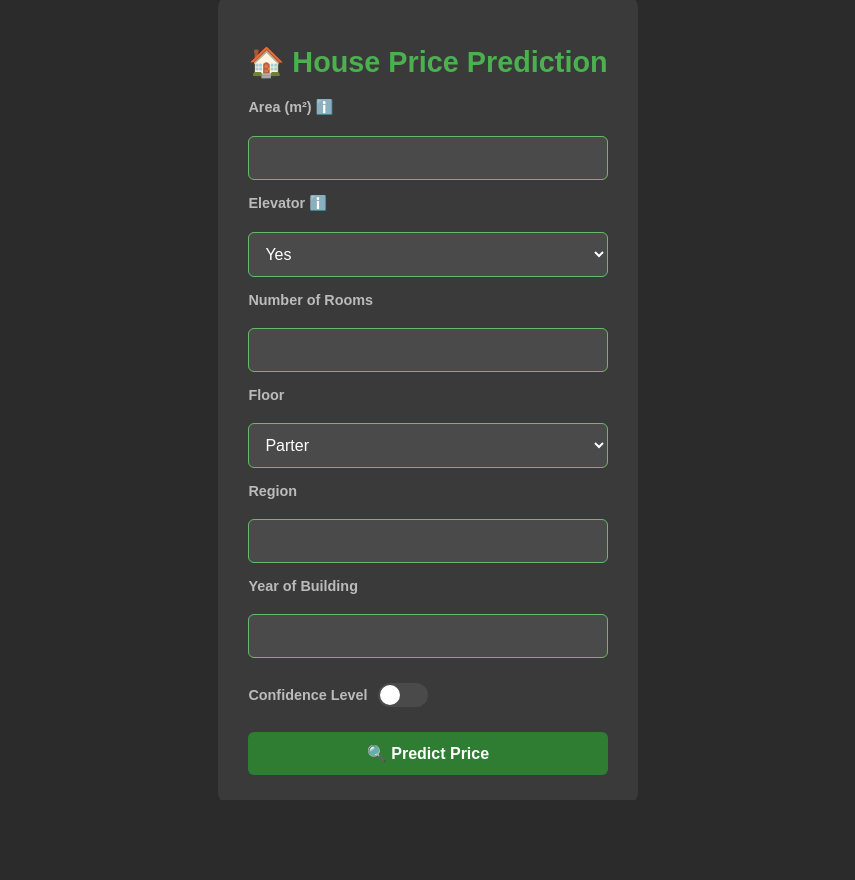
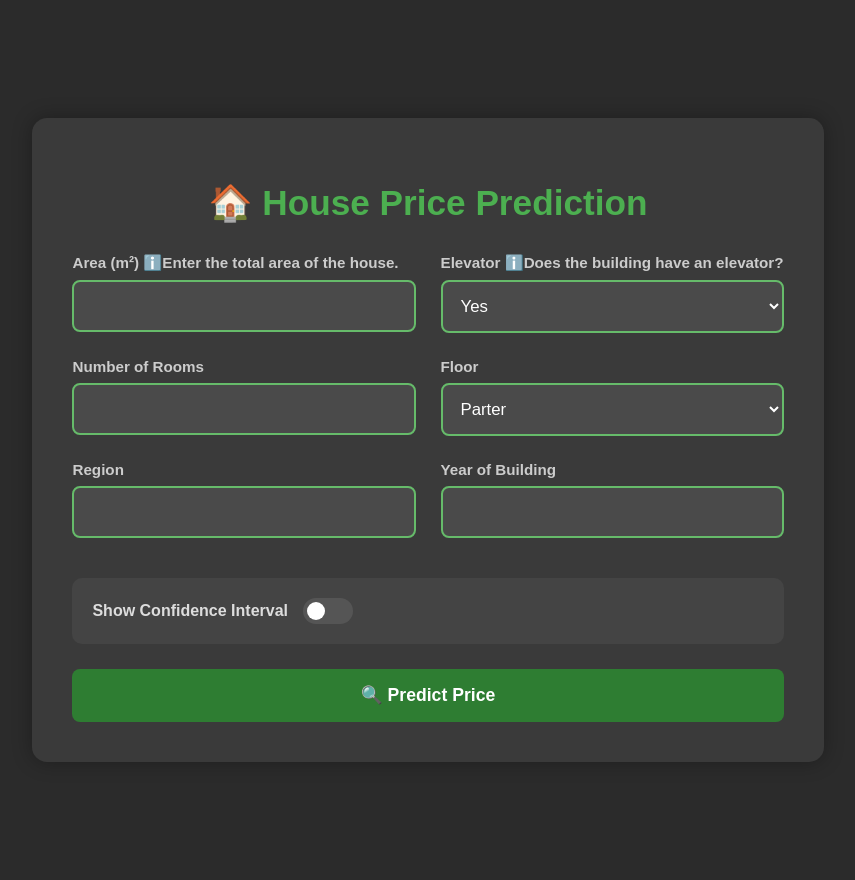
Before and after one commit to davydantoniuk/lublin-house-price-predict, a FastAPI app: page / in a window 1280 px wide. Shown: the whole page, without its empty margins (212-1067 px from the left). Before the commit the page ends 800 px from the top, so only its background shows below. Run offline with FastAPI, Linux system fonts and the light colour scheme; parts of the project's set-up code (start-up, migrations or seed data) failed here and were passed over.

Commit message:
Modify interface

```diff
--- a/app/templates/index.html
+++ b/app/templates/index.html
@@ -8,178 +8,192 @@
         /* General Styling */
         html, body {
             font-family: 'Poppins', sans-serif;
-            background-color: #2b2b2b; /* Light Dark Background */
+            background-color: #2b2b2b;
             color: #e0e0e0;
             margin: 0;
-            padding: 0;
-            height: 100%;
-            overflow-y: auto; /* Allow scrolling */
+            padding: 20px;
+            min-height: 100vh;
             display: flex;
             justify-content: center;
             align-items: center;
         }
 
         .container {
-            background-color: #3a3a3a; /* Slightly lighter dark */
-            padding: 30px;
-            border-radius: 12px;
-            box-shadow: 0 0 15px rgba(0, 0, 0, 0.2);
+            background-color: #3a3a3a;
+            padding: 40px;
+            border-radius: 15px;
+            box-shadow: 0 0 20px rgba(0, 0, 0, 0.3);
             width: 100%;
-            max-width: 420px;
+            max-width: 800px;
+        }
+
+        h1 {
+            color: #4caf50;
+            font-size: 2.2em;
+            margin-bottom: 30px;
             text-align: center;
         }
 
-        h1 {
-            color: #4caf50; /* Green Highlight */
-            font-size: 1.8em;
-            margin-bottom: 20px;
+        form {
+            display: grid;
+            grid-template-columns: 1fr 1fr;
+            gap: 25px;
+        }
+
+        .form-group {
+            display: flex;
+            flex-direction: column;
+            gap: 8px;
+        }
+
+        label {
+            font-weight: 600;
+            font-size: 0.95em;
+            color: #ccc;
+        }
+
+        input, select {
+            padding: 14px;
+            background-color: #4a4a4a;
+            color: #fff;
+            border: 2px solid #66bb6a;
+            border-radius: 8px;
+            font-size: 1.05em;
+            transition: all 0.3s ease;
+        }
+
+        input:focus, select:focus {
+            border-color: #81c784;
+            box-shadow: 0 0 8px rgba(102, 187, 106, 0.3);
+        }
+
+        button {
+            grid-column: 1 / -1;
+            padding: 16px;
+            background-color: #2e7d32;
+            color: #fff;
+            border: none;
+            border-radius: 8px;
+            font-size: 1.1em;
+            font-weight: bold;
+            cursor: pointer;
+            transition: background-color 0.3s;
+        }
+
+        button:hover {
+            background-color: #388e3c;
+        }
+
+        .result {
+            grid-column: 1 / -1;
+            margin-top: 25px;
+            font-size: 1.3em;
+            background-color: #4a4a4a;
+            padding: 20px;
+            border-radius: 10px;
+        }
+
+        /* Tooltip styles remain same */
+
+        .confidence-controls {
+            grid-column: 1 / -1;
+            margin-top: 15px;
+            background-color: #444;
+            padding: 20px;
+            border-radius: 10px;
+        }
+
+        .toggle-label {
+            display: flex;
+            align-items: center;
+            gap: 15px;
+            font-size: 1em;
+            color: #ddd;
+        }
+
+        .toggle-slider {
+            width: 60px;
+            height: 30px;
+        }
+
+        .toggle-slider:before {
+            width: 26px;
+            height: 26px;
+        }
+
+        #confidence-input-container {
+            margin-top: 15px;
+        }
+
+        @media (max-width: 768px) {
+            .container {
+                padding: 25px;
+                margin: 20px;
             }
 
             form {
-            display: flex;
-            flex-direction: column;
-            gap: 15px;
+                grid-template-columns: 1fr;
             }
 
-        label {
-            font-weight: bold;
-            font-size: 0.9em;
-            text-align: left;
-            margin-bottom: 5px;
-            color: #bbb;
+            h1 {
+                font-size: 1.8em;
             }
 
             input, select {
-            padding: 12px;
-            background-color: #4a4a4a; /* Darker input field */
-            color: #fff;
-            border: 1px solid #66bb6a; /* Green border */
-            border-radius: 6px;
                 font-size: 1em;
-            outline: none;
-            transition: 0.3s;
-        }
-
-        input:focus, select:focus {
-            border-color: #81c784; /* Lighter green */
-        }
-
-        button {
-            padding: 12px;
-            background-color: #2e7d32; /* Dark Green */
-            color: #fff;
-            border: none;
-            border-radius: 6px;
-            font-size: 1em;
-            font-weight: bold;
-            cursor: pointer;
-            transition: 0.3s;
-        }
-
-        button:hover {
-            background-color: #388e3c; /* Brighter Green */
-        }
-
-        .result {
-            margin-top: 20px;
-            font-size: 1.2em;
-            background-color: #4a4a4a;
-            padding: 15px;
-            border-radius: 8px;
-        }
-
-        .tooltip {
-            position: relative;
-            display: inline-block;
-            cursor: pointer;
-            color: #66bb6a; /* Green Tooltip */
-        }
-
-        .tooltip-text {
-            visibility: hidden;
-            width: 180px;
-            background-color: #444;
-            color: #fff;
-            text-align: center;
-            padding: 8px;
-            border-radius: 6px;
-            position: absolute;
-            z-index: 1;
-            bottom: 150%;
-            left: 50%;
-            transform: translateX(-50%);
-            opacity: 0;
-            transition: opacity 0.3s;
-        }
-
-        .tooltip:hover .tooltip-text {
-            visibility: visible;
-            opacity: 1;
-        }
-        /* Ensure scrolling when zooming */
-        @media (max-width: 600px), (max-height: 700px) {
-            html, body {
-                height: auto;
-                display: block;
-                padding: 20px;
-            }
-            .container {
-                margin: auto;
             }
         }
 
-        /* Add toggle switch styles */
-        .toggle-label {
-            display: flex;
-            align-items: center;
-            gap: 10px;
-            cursor: pointer;
-            color: #bbb;
-            font-size: 0.9em;
-            margin: 10px 0;
+        /* Toggle Switch Styling */
+        .switch {
+            position: relative;
+            display: inline-block;
+            width: 50px;
+            height: 26px;
         }
 
-        .toggle-input {
+        .switch input {
             opacity: 0;
             width: 0;
             height: 0;
-            position: absolute;
         }
 
-        .toggle-slider {
-            position: relative;
-            display: inline-block;
-            width: 50px;
-            height: 24px;
-            background-color: #4a4a4a;
-            border-radius: 12px;
-            transition: 0.3s;
+        .slider {
+            position: absolute;
+            top: 0;
+            left: 0;
+            right: 0;
+            bottom: 0;
+            background-color: #555;
+            transition: 0.4s;
+            border-radius: 26px;
         }
 
-        .toggle-slider:before {
-            content: '';
+        .slider:before {
             position: absolute;
-            width: 20px;
-            height: 20px;
-            left: 2px;
-            bottom: 2px;
-            background-color: #fff;
+            content: "";
+            height: 18px;
+            width: 18px;
+            left: 4px;
+            bottom: 4px;
+            background-color: white;
+            transition: 0.4s;
             border-radius: 50%;
-            transition: 0.3s;
         }
 
-        .toggle-input:checked + .toggle-slider {
-            background-color: #2e7d32;
+        input:checked + .slider {
+            background-color: #4caf50;
         }
 
-        .toggle-input:checked + .toggle-slider:before {
-            transform: translateX(26px);
+        input:checked + .slider:before {
+            transform: translateX(24px);
         }
-
-        .confidence-info {
-            margin-top: 10px;
-            color: #bbb;
-            font-size: 0.9em;
+        #alpha {
+            width: calc(100% - 24px); /* Make width consistent with other inputs */
+            padding: 10px; /* Reduced padding */
+            font-size: 1em; /* Match other inputs */
+            border-radius: 6px;
+            box-sizing: border-box; /* Ensure padding and border are included in width */
         }
     </style>
 </head>
@@ -187,18 +201,27 @@
     <div class="container">
         <h1>🏠 House Price Prediction</h1>
         <form action="/predict/" method="post">
+            <!-- Left Column -->
+            <div class="form-group">
                 <label for="area">Area (m²) <span class="tooltip">ℹ️<span class="tooltip-text">Enter the total area of the house.</span></span></label>
                 <input type="number" id="area" name="area" step="0.01" value="{{ area or '' }}" required>
+            </div>
 
+            <div class="form-group">
                 <label for="elevator">Elevator <span class="tooltip">ℹ️<span class="tooltip-text">Does the building have an elevator?</span></span></label>
                 <select id="elevator" name="elevator" required>
                     <option value="1" {% if elevator == 1 %}selected{% endif %}>Yes</option>
                     <option value="0" {% if elevator == 0 %}selected{% endif %}>No</option>
                 </select>
+            </div>
 
+            <div class="form-group">
                 <label for="rooms">Number of Rooms</label>
                 <input type="number" id="rooms" name="rooms" value="{{ rooms or '' }}" required>
+            </div>
 
+            <!-- Right Column -->
+            <div class="form-group">
                 <label for="floor">Floor</label>
                 <select id="floor" name="floor" required>
                     <option value="parter" {% if floor == 'parter' %}selected{% endif %}>Parter</option>
@@ -209,7 +232,9 @@
                     <option value="poddasze" {% if floor == 'poddasze' %}selected{% endif %}>Poddasze</option>
                     <option value="suterena" {% if floor == 'suterena' %}selected{% endif %}>Suterena</option>
                 </select>
+            </div>
 
+            <div class="form-group">
                 <label for="region">Region</label>
                 <input type="text" id="region" name="region" list="regions" value="{{ region or '' }}" required>
                 <datalist id="regions">
@@ -222,32 +247,38 @@
                     <option value="{{ r }}">
                     {% endfor %}
                 </datalist>
+            </div>
 
+            <div class="form-group">
                 <label for="year_of_building">Year of Building</label>
                 <input type="number" id="year_of_building" name="year_of_building" value="{{ year_of_building or '' }}" required>
+            </div>
 
+            <!-- Confidence Controls -->
+            <div class="confidence-controls">
                 <label class="toggle-label">
-                Confidence Level
-                <input type="checkbox" id="toggle-ci" class="toggle-input" name="show_confidence"
-                       {% if show_confidence %}checked{% endif %}>
-                <span class="toggle-slider"></span>
+                    <span>Show Confidence Interval</span>
+                    <label class="switch">
+                        <input type="checkbox" id="toggle-ci" name="show_confidence" {% if show_confidence %}checked{% endif %}>
+                        <span class="slider round"></span>
+                    </label>
                 </label>
 
-            <div id="confidence-input-container"
-                 style="display: none; overflow: hidden; max-height: 0; transition: max-height 0.3s ease;">
+                <div id="confidence-input-container" style="display: none; margin-top: 15px;">
+                    <label for="alpha" style="display: block; margin-bottom: 8px;">Confidence Level:</label>
                     <input type="number" id="alpha" name="alpha" step="0.01" min="0" max="1"
                         value="{{ alpha or 0.95 }}" oninput="validateAlpha(this)"
-                       style="width: 100%; box-sizing: border-box;">
-                <small id="alpha-warning"
-                       style="color: #ff6666; display: none; font-size: 1.1em;">
+                        style="width: 100%; padding: 12px; border-radius: 6px;">
+                    <small id="alpha-warning" style="color: #ff9999; display: none; margin-top: 8px; font-size: 1.1em;">
                         ❗Please enter a value between 0 and 1.❗
                     </small>
+                </div>
             </div>
 
             <button type="submit">🔍 Predict Price</button>
 
             {% if predicted_price %}
-                <div class="result">
+                <div class="result" style="text-align: center;">
                     <h2>Predicted Price: <br>
                         <span style="color: #66ff66;">{{ predicted_price }} PLN</span>
                     </h2>
@@ -263,6 +294,7 @@
     </div>
 
     <script>
+        // JavaScript remains mostly the same with updated selectors
         function validateAlpha(input) {
             const warning = document.getElementById('alpha-warning');
             if (input.value <= 0 || input.value >= 1) {
@@ -274,37 +306,16 @@
 
         const toggleCI = document.getElementById('toggle-ci');
         const confidenceInputContainer = document.getElementById('confidence-input-container');
-        const alphaInput = document.getElementById('alpha');
 
         window.addEventListener('DOMContentLoaded', () => {
             if (toggleCI.checked) {
-                expandConfidenceInput();
+                confidenceInputContainer.style.display = 'block';
             }
         });
 
         toggleCI.addEventListener('change', () => {
-            if (toggleCI.checked) {
-                expandConfidenceInput();
-            } else {
-                collapseConfidenceInput();
-            }
+            confidenceInputContainer.style.display = toggleCI.checked ? 'block' : 'none';
         });
-
-        function expandConfidenceInput() {
-            confidenceInputContainer.style.display = 'block';
-            void confidenceInputContainer.offsetHeight;
-            confidenceInputContainer.style.maxHeight = confidenceInputContainer.scrollHeight + 'px';
-            alphaInput.style.padding = '12px';
-            alphaInput.style.border = '1px solid #66bb6a';
-            alphaInput.style.fontSize = '1em';
-        }
-
-        function collapseConfidenceInput() {
-            confidenceInputContainer.style.maxHeight = '0';
-            setTimeout(() => {
-                confidenceInputContainer.style.display = 'none';
-            }, 300);
-        }
     </script>
 </body>
 </html>
```
Lines whose indentation alone changed are shown as unchanged.
